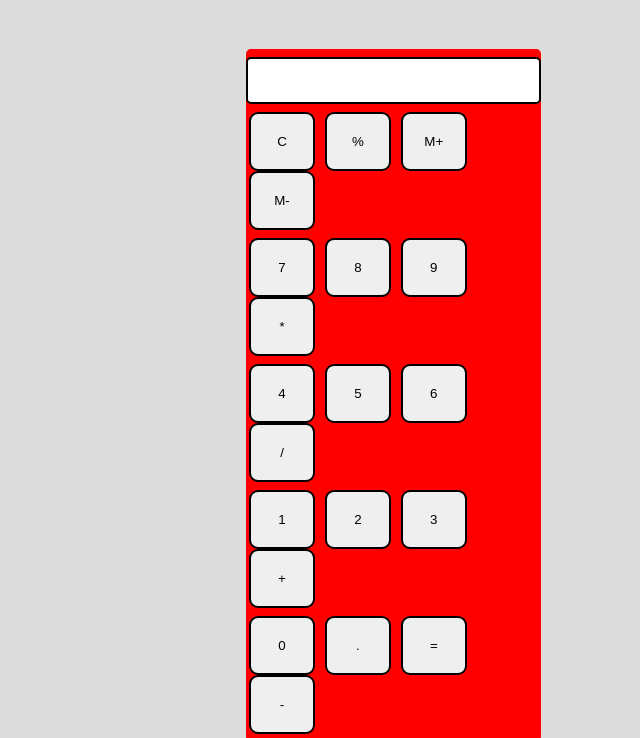
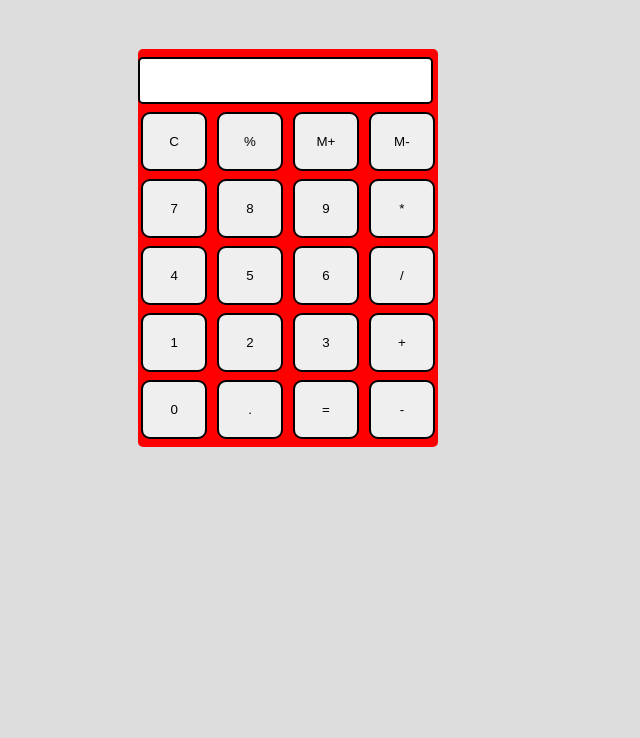
Before and after one commit to alokmaurya013/calculater.github.io, a plain HTML site: page index.html in a window 1280 px wide. Shown: the part 70-808 px from the top of the page, without its empty margins (360-1000 px from the left). Drawn offline with Linux system fonts and the light colour scheme.

Commit message:
Add files via upload

```diff
--- a/style.css
+++ b/style.css
@@ -5,15 +5,12 @@ html,body{
     font-family: 'Roboto',sans-serif;
     overflow-x: hidden;
 }
-.container{
-    padding:0 598px;
-}
 .calculater{
 margin: auto;
 margin-top: 30px;
 justify-content: center;
 background-color: red;
-border-radius: 5px;
+  border-radius: 5px;
 }
 .button{
     padding: 20px;
--- a/utils.css
+++ b/utils.css
@@ -16,7 +16,7 @@ body{
     align-items:center;
 
 }
-@media  screen and (max-width:400px) {
+@media  screen and (max-width:360px) {
    body{
 
    }
```
